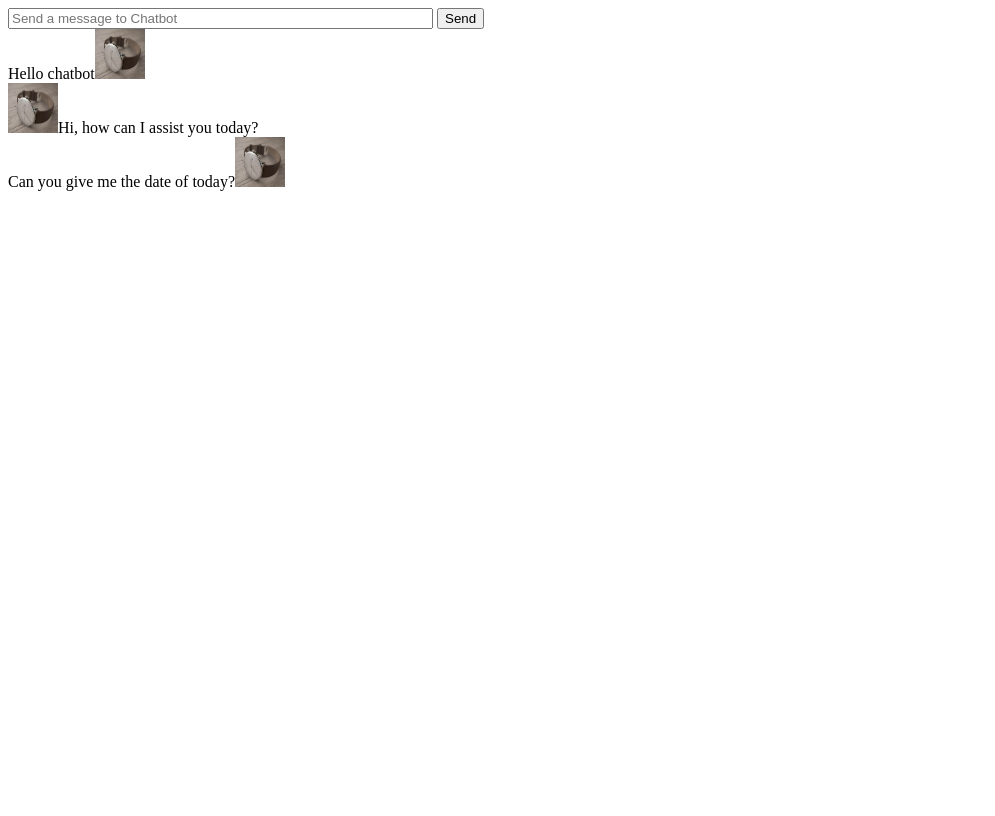
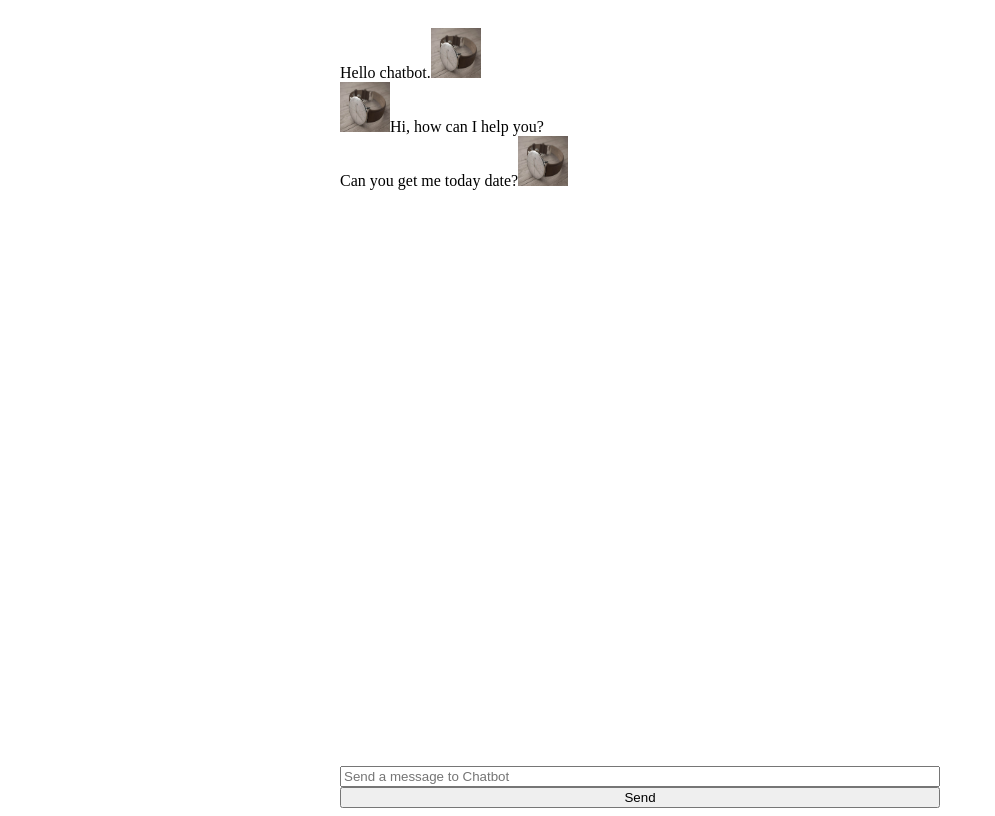
Before and after one commit to najia147/chatbot, a React (Create React App) app: page / in a window 1280 px wide. Shown: the whole page, without its empty margins (0-995 px from the left). Built offline with nearby package versions, Linux system fonts and the light colour scheme.

Commit message:
refactor: update App component structure and improve message handling

```diff
--- a/src/App.js
+++ b/src/App.js
@@ -1,42 +1,76 @@
-import { useState } from "react";
+import { useState, useEffect, useRef } from "react";
 import ChatInput from "./ChatInput";
 import ChatMessage from "./ChatMessage";
 
   function App() {
-  let [chatMessages, setChatMessages] = useState([
+
+    const [ChatMessages,setChatMessages] = useState ([
       {
-      message: "Hello chatbot",
-      sender: "user",
-      id: 1,
+        message: 'Hello chatbot.',
+        sender: 'user',
+        id: 'id1'
       },
       {
-      message: "Hi, how can I assist you today?",
-      sender: "robot",
-      id: 2,
+        message: 'Hi, how can I help you?',
+        sender: 'robot',
+        id: 'id2'
       },
       {
-      message: "Can you give me the date of today?",
-      sender: "user",
-      id: 3,
-    },
-  ]);
+        message: 'Can you get me today date?',
+        sender: 'user',
+        id: 'id3'
+      }]);
+
+    const chatMessagesRef = useRef(null);
+
+    useEffect(() => {
+      const containerElem = chatMessagesRef.current;
+      containerElem.scrollTop = containerElem.scrollHeight;
+    }, [chatMessagesRef]);
+
 
     return (
-    <>
-      <ChatInput
-        chatMessages={chatMessages}
-        setChatMessages={setChatMessages}
-      />
-      {chatMessages.map((chatMessage) => {
+      <div
+       style={{
+        maxWidth: '600px',
+        marginLeft: 'auto',
+        marginRight: 'auto',
+        marginTop: '0px',
+        marginBottom: '0px',
+
+        height: '100vh',
+        display: 'flex',
+        flexDirection: 'column'
+       }}
+       ref={chatMessagesRef}
+      >
+        <div style={{
+          flexGrow: '1',
+          marginTop: '20px',
+          overflow: 'scroll',
+          scrollbarWidth: 'none'
+        }}>
+          {
+            ChatMessages.map(({ message, sender, id }) => {
               return (
                 <ChatMessage
-            message={chatMessage.message}
-            sender={chatMessage.sender}
-            key={chatMessage.id}
+                  key={id}
+                  message={message}
+                  sender={sender}
                 />
-        );
-      })}
-    </>
+              )
+            })
+          }
+        </div>
+        <ChatInput
+          ChatMessages={ChatMessages}
+          setChatMessages={setChatMessages}
+          style={{
+            display: 'flex',
+            marginBottom: '60px'
+          }}
+       />
+      </div>
     );
   }
 
```
Lines whose indentation alone changed are shown as unchanged.
